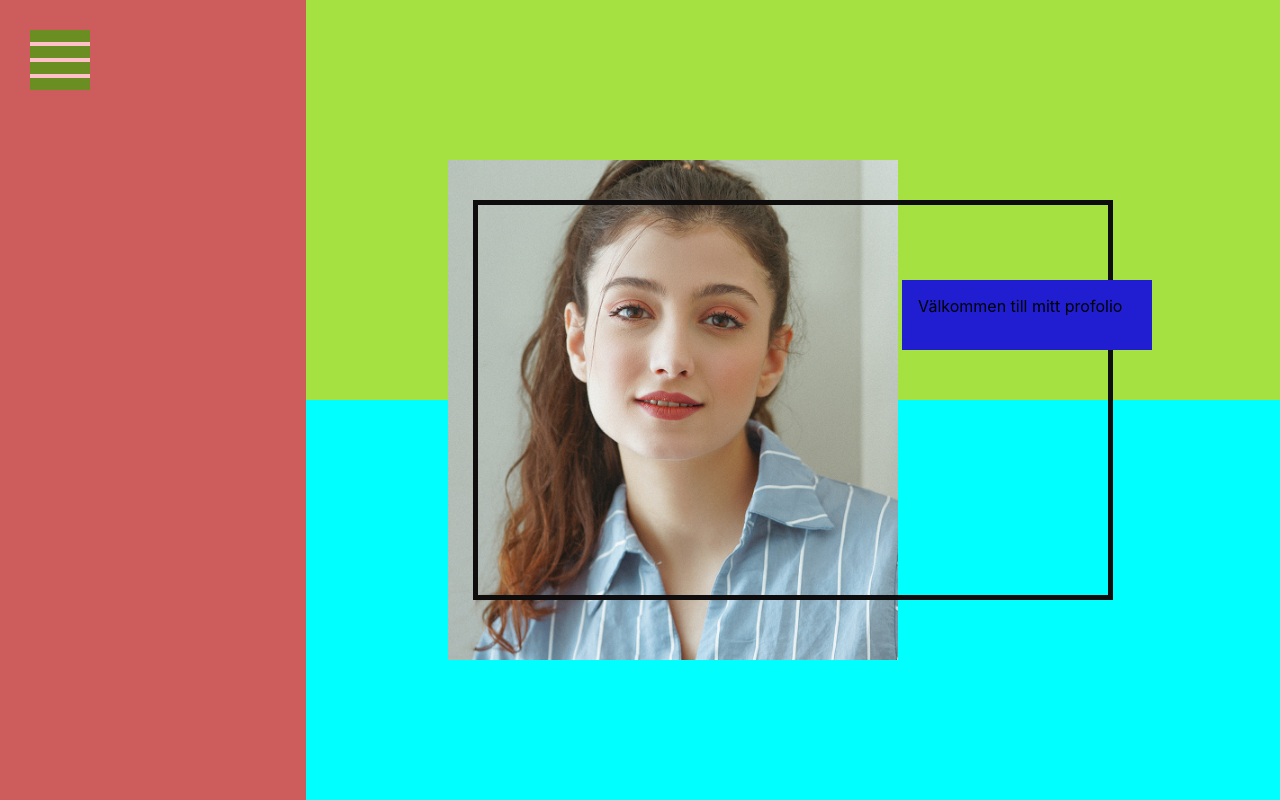
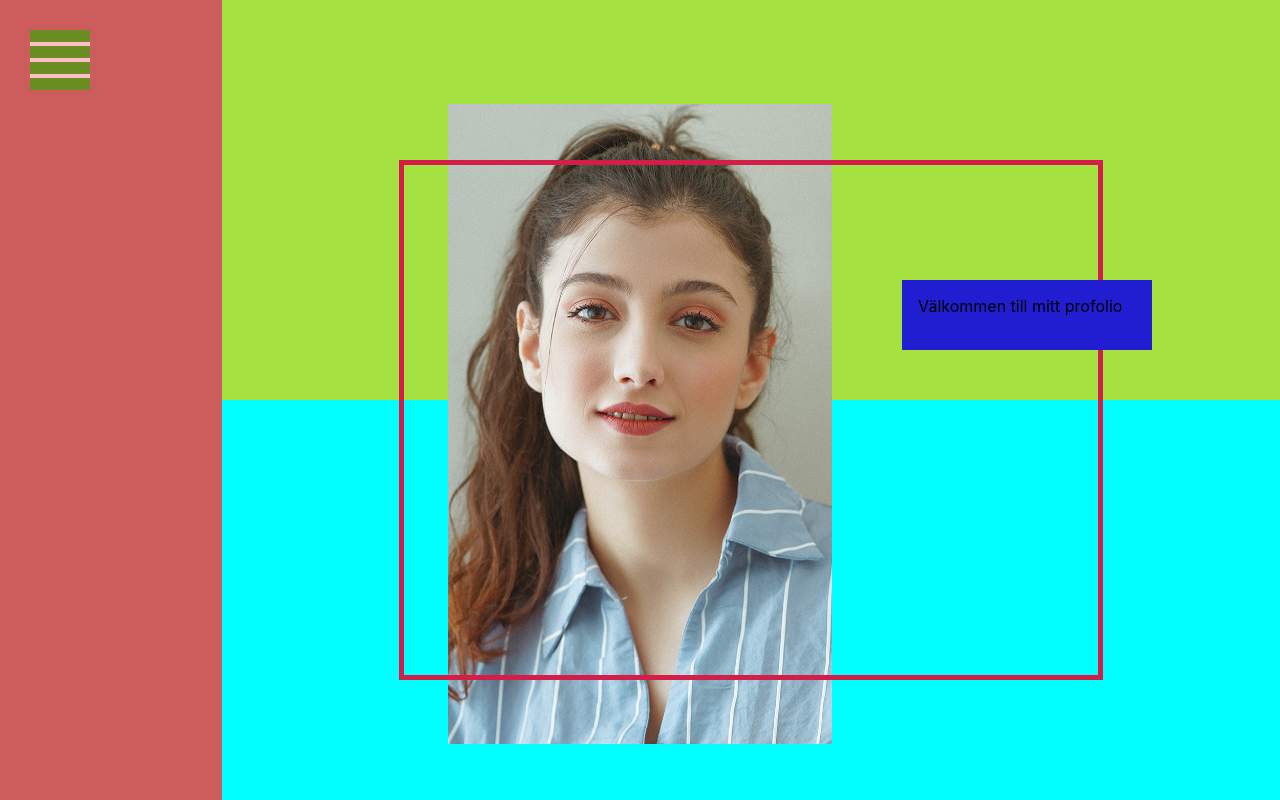
Before and after one commit to mariaekmaan1991/nextJsPortfolio, a Next.js app: page / in a window 1280 px wide. Built offline with nearby package versions, Linux system fonts and the light colour scheme.

Commit message:
responsiv

```diff
--- a/styles/Home.module.scss
+++ b/styles/Home.module.scss
@@ -1,93 +1,88 @@
 .HomeColorFrame {
   border: 5px solid rgb(255, 0, 221);
-  width: 80%;
-  height: 65%;
-  max-width: 80%;
+  width: 70%;
+  height: 60%;
+  max-width: 70%;
   display: flex;
   z-index: 10;
-  position:fixed;
-  top:15%;
+  position: fixed;
+  top: 20%;
   justify-content: center;
- //justify-items: center;
+  //justify-items: center;
 }
 
 .HomeBoxImage {
   position: fixed;
-  width: 350px;
-  height: 400px;
-  z-Index: 2;
-  justify-Content: center;
+  width: 80%;
+  height: 50%;
+  z-index: 2;
+  justify-content: center;
   display: flex;
-  top: 20%;
+  top: 25%;
 }
 
 @media only screen and (min-width: 400px) {
   .HomeColorFrame {
     border: 5px solid rgb(126, 201, 1);
-
-    top: 14%;
-
-    height: 80%;
-
+    top: 23%;
+    height: 75%;
+    width: 60%;
   }
   .HomeHeadlineBox {
     width: 250px;
-    position:fixed;
+    position: fixed;
     display: flex;
     height: 70px;
     background-color: rgb(33, 30, 210);
     padding: 16px;
     top: 35%;
     z-index: 10;
-    right:10%;
-
+    right: 10%;
   }
 
   .HomeBoxImage {
-    width: 450px;
-    height: 500px;
+    top: 28%;
+    width: 80%;
+    height: 65%;
+  }
+}
 
+@media only screen and (min-width: 500px) {
+  .HomeColorFrame {
+    border: 5px solid rgb(14, 12, 12);
+    width: 75%;
+    height: 60%;
+    top: 30%;
+    max-width: 90%;
+    // height: 50%;
+
+    position: fixed;
   }
+  .HomeBoxImage {
+    top: 25%;
+    left: 17%;
+    width: 45%;
 
+    height: 70%;
+  }
+  .HomeHeadlineBox {
+  }
 }
 
 @media only screen and (min-width: 900px) {
   .HomeColorFrame {
-   border: 5px solid rgb(14, 12, 12);
-   width: 50%;
-   height: 50%;
-   max-width: 50%;
-  // height: 50%;
-    top: 25%;
-
-   position: fixed;
+    top: 20%;
+    border: 5px solid rgb(210, 30, 72);
+    width: 55%;
+    height: 65%;
   }
   .HomeBoxImage {
-    left:35%
-
+    top: 13%;
+    left: 35%;
+    width: 30%;
+    height: 80%;
+    max-width: 35%;
   }
-  .HomeHeadlineBox{
-
+  .HomeHeadlineBox {
   }
-
 }
-
-@media only screen and (min-width: 1500px) {
-  .HomeColorFrame {
-   border: 5px solid rgb(33, 30, 210);
-
-   width: 50%;
-   height: 50%;
-   max-width: 50%;
-  // height: 50%;
-    top: 25%;
-  }
-  .HomeBoxImage {
-
-
-  }
-  .HomeHeadlineBox{
-
-  }
-
-}
--- a/styles/Layout.module.scss
+++ b/styles/Layout.module.scss
@@ -1,14 +1,14 @@
-.Wrapper{
+.Wrapper {
   background: blue;
   width: 100%;
   height: 100%;
-  left:0;
-  right:0;
+  left: 0;
+  right: 0;
   bottom: 0;
-  position:fixed;
+  position: fixed;
   display: flex;
   flex-direction: column;
-.LayoutColorSideBox{
+  .LayoutColorSideBox {
     background: greenyellow;
     display: flex;
     padding: 30px;
@@ -22,11 +22,10 @@
     flex-direction: column;
     .LayoutContinerBox {
       display: flex;
-    background:indianred;
+      background: indianred;
       width: 100%;
       height: 100%;
       justify-content: center;
-
     }
 
     .LayoutColorBox {
@@ -34,64 +33,43 @@
       background-color: thistle;
       width: 100%;
       height: 100%;
-
-
-  }
-
-}
-}
-
-
-
-@media only screen and (min-width: 300px) {
-  .Wrapper{
-
-  .LayoutColorSideBox{
-    background-color:indianred;
-
-  }
-  .LayoutMainBox {
-
-    .LayoutContinerBox {
-
-      background-color:rgb(164, 225, 65);
-    }
-
-    .LayoutColorBox {
-
-      background-color: aqua;
-
-
-    }
-
     }
   }
 }
 
-
-
-@media only screen and (min-width: 900px) {
-  .Wrapper{    flex-direction: row;
-
-  .LayoutColorSideBox{
-
-    background-color:indianred;
-    width: 30%;
+@media only screen and (min-width: 300px) {
+  .Wrapper {
+    .LayoutColorSideBox {
+      background-color: indianred;
     }
     .LayoutMainBox {
-
       .LayoutContinerBox {
-
-      background-color:rgb(164, 225, 65);
+        background-color: rgb(164, 225, 65);
       }
 
       .LayoutColorBox {
-
         background-color: aqua;
-
-
-    }
-
       }
     }
   }
+}
+
+@media only screen and (min-width: 900px) {
+  .Wrapper {
+    flex-direction: row;
+
+    .LayoutColorSideBox {
+      background-color: indianred;
+      width: 20%;
+    }
+    .LayoutMainBox {
+      .LayoutContinerBox {
+        background-color: rgb(164, 225, 65);
+      }
+
+      .LayoutColorBox {
+        background-color: aqua;
+      }
+    }
+  }
+}
```
Lines whose indentation alone changed are shown as unchanged.
